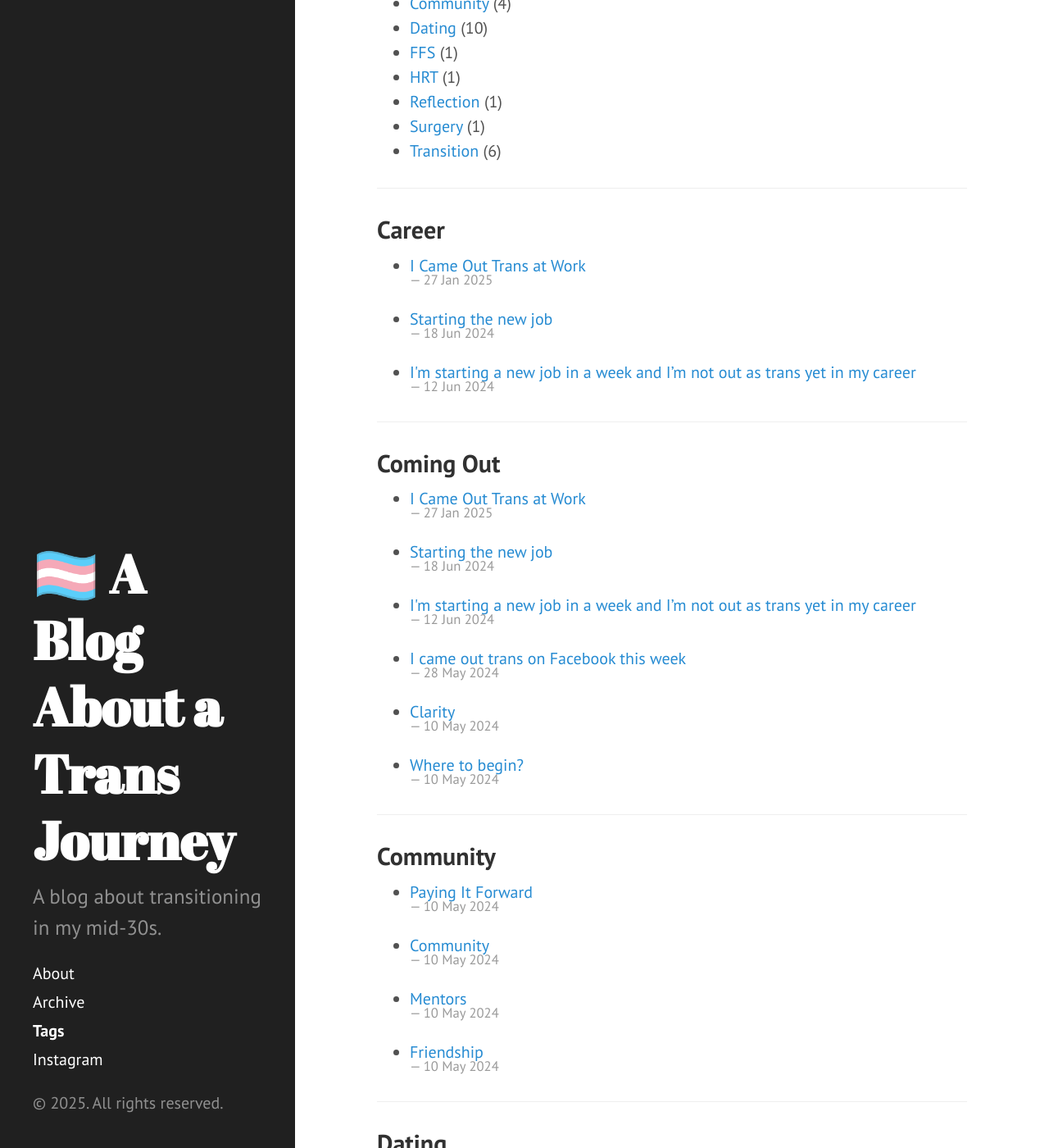
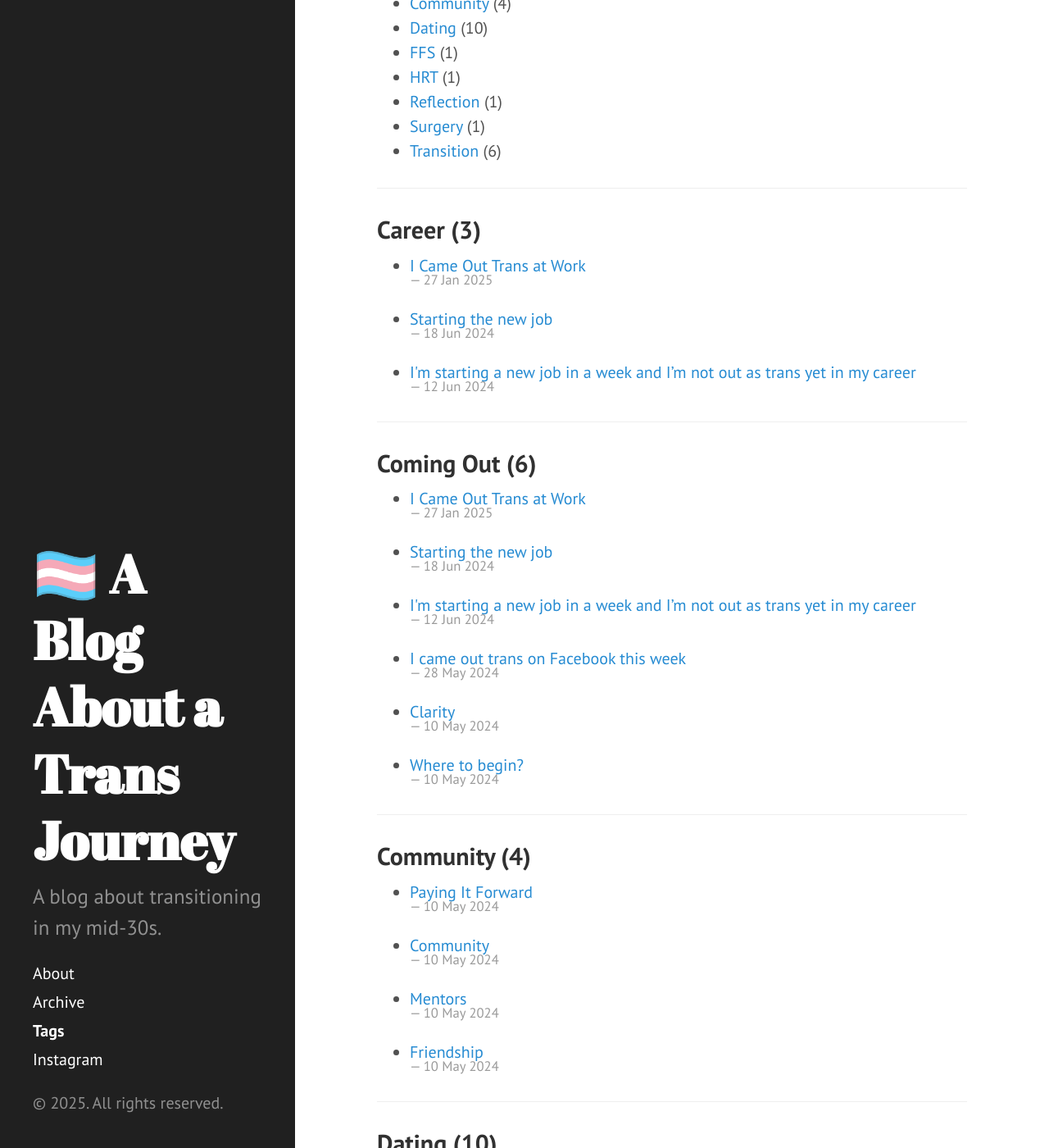
Before and after one commit to sea-and-kai/trans-journey-blog, a Jekyll site: the page built from tags.md, in a window 1280 px wide and 1400 px high, scrolled down 261 px. Shown: the whole window at 82% size. Built offline with Jekyll 4.4.1, drawn with Linux system fonts in a browser that asks for light colours.

Commit message:
minot tag tempolate improvement

```diff
--- a/tags.md
+++ b/tags.md
@@ -29,7 +29,7 @@ Browse posts by tag. Use the tag list to jump to a section.
 
 {% for tag in tags_list %}
   {% assign tag_name = tag[0] %}
-  <h2 id="{{ tag_name | slugify }}">{{ tag_name }}</h2>
+  <h2 id="{{ tag_name | slugify }}">{{ tag_name }} <span class="count">({{ tag[1].size }})</span></h2>
   {% assign posts = tag[1] | sort: 'date' | reverse %}
   <ul class="tag-posts">
     {% for post in posts %}
```
